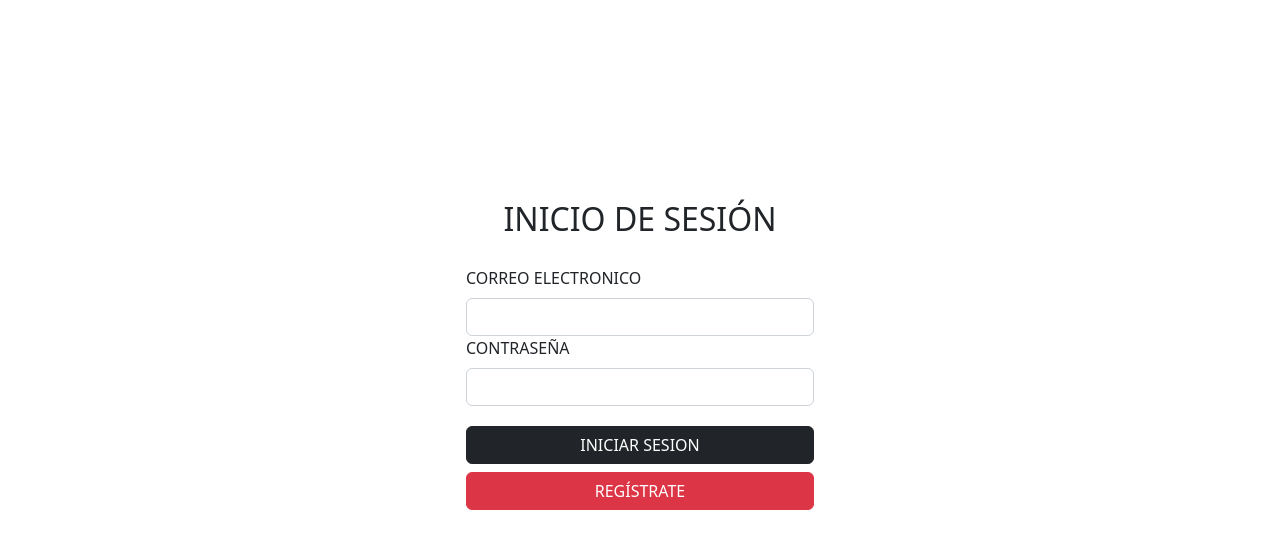
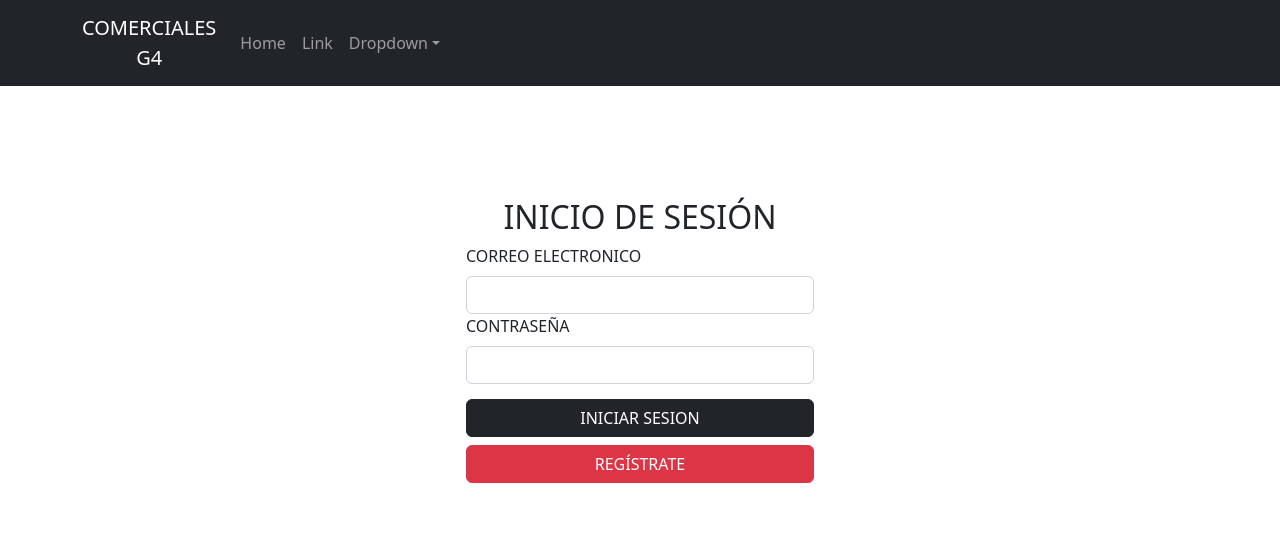
Before and after one commit to DimasArley/comercialesg4, a React (Create React App) app in the folder empleados_front/: page / in a window 1280 px wide. Shown: the top 548 px of the page. Built offline with nearby package versions, Linux system fonts and the light colour scheme.

Commit message:
Agregaños la navbar

```diff
--- a/empleados_front/src/App.js
+++ b/empleados_front/src/App.js
@@ -3,10 +3,12 @@ import { Container } from "react-bootstrap";
 import "./App.css";
 import "bootstrap/dist/css/bootstrap.min.css";
 import Login from "./components/login/login";
+import Menu from "./components/navbar/navbar"
 
 function App() {
   return (
     <div className="App">
+      <Menu/>
       <Container>
         <Login/>
       </Container>
--- /dev/null
+++ b/empleados_front/src/components/login/login.css
@@ -0,0 +1,17 @@
+#login-container{
+    margin-Top: 10%;
+}
+
+#login-container h2,
+#login-container button,
+#login-container form{
+    width: 100%;
+}
+
+#login-container button{
+    margin-top: 15px;
+}
+
+#login-container .form-label{
+    float: left;
+}
--- a/empleados_front/src/components/login/login.js
+++ b/empleados_front/src/components/login/login.js
@@ -1,14 +1,22 @@
 import React from "react";
 import { Container, Form, Button, Row, Col } from "react-bootstrap";
-
-export default class extends React.Component {
+import './login.css';
+export default class login extends React.Component {
   constructor(props) {
     super(props);
-    this.state = {};
+    this.state = {
+      usuario: "",
+      pass: "",
+    };
   }
+
+  iniciarSesion() {
+    alert(`usuario: ${this.state.usuario} - password: ${this.state.pass} `);
+  }
+
   render() {
     return (
-      <Container id="login-conatiner" style={{ marginTop: 200 }}>
+      <Container id="login-container">
         <Row>
           <Col>
             <Row>
@@ -16,37 +24,50 @@ export default class extends React.Component {
             </Row>
             <Row>
               <Col
-              sm = "12"
-              xs = "12"
-              md = {{span: 4, offset: 4}}
-              lg = {{span: 4, offset: 4}}
-              xl = {{span: 4, offset: 4}}
+                sm="12"
+                xs="12"
+                md={{ span: 4, offset: 4 }}
+                lg={{ span: 4, offset: 4 }}
+                xl={{ span: 4, offset: 4 }}
               >
                 <Form>
                   <Form.Group>
-                    <Form.Label style={{ float: "left", marginTop: 20 }}>
+                    <Form.Label>
                       CORREO ELECTRONICO
                     </Form.Label>
-                    <Form.Control type="email" />
+                    <Form.Control
+                      type="email"
+                      onChange={(e) =>
+                        this.setState({ usuario: e.target.value })
+                      }
+                    />
                   </Form.Group>
 
                   <Form.Group>
-                    <Form.Label style={{ float: "left" }}>
+                    <Form.Label>
                       CONTRASEÑA
                     </Form.Label>
-                    <Form.Control type="password" />
+                    <Form.Control
+                      type="password"
+                      onChange={(e) => this.setState({ pass: e.target.value })}
+                    />
                   </Form.Group>
 
                   <div className="d-grid gap-2">
                     <Button
                       variant="dark"
                       type="submit"
-                      style={{ marginTop: 20, width: "100%" }}
+                      onClick={() => {
+                        this.iniciarSesion();
+                      }}
                     >
                       INICIAR SESION
                     </Button>
 
-                    <Button variant="danger" type="submit">
+                    <Button
+                      variant="danger"
+                      href="https://google.com"
+                    >
                       REGÍSTRATE
                     </Button>
                   </div>
--- /dev/null
+++ b/empleados_front/src/components/navbar/navbar.js
@@ -0,0 +1,38 @@
+import React from "react";
+import { Navbar, Container, Nav, NavDropdown } from "react-bootstrap";
+
+export default class menu extends React.Component {
+  constructor(props) {
+    super(props);
+    this.state={};
+  }
+  render() {
+    return (
+      <Navbar bg="dark" variant="dark" expand="lg">
+        <Container>
+          <Navbar.Brand href="#home">COMERCIALES<br/>G4</Navbar.Brand>
+          <Navbar.Toggle aria-controls="basic-navbar-nav" />
+          <Navbar.Collapse id="basic-navbar-nav">
+            <Nav className="me-auto">
+              <Nav.Link href="#home">Home</Nav.Link>
+              <Nav.Link href="#link">Link</Nav.Link>
+              <NavDropdown title="Dropdown" id="basic-nav-dropdown">
+                <NavDropdown.Item href="#action/3.1">Action</NavDropdown.Item>
+                <NavDropdown.Item href="#action/3.2">
+                  Another action
+                </NavDropdown.Item>
+                <NavDropdown.Item href="#action/3.3">
+                  Something
+                </NavDropdown.Item>
+                <NavDropdown.Divider />
+                <NavDropdown.Item href="#action/3.4">
+                  Separated link
+                </NavDropdown.Item>
+              </NavDropdown>
+            </Nav>
+          </Navbar.Collapse>
+        </Container>
+      </Navbar>
+    );
+  }
+}
```
